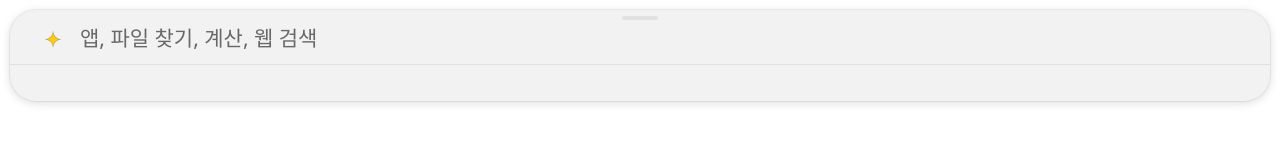
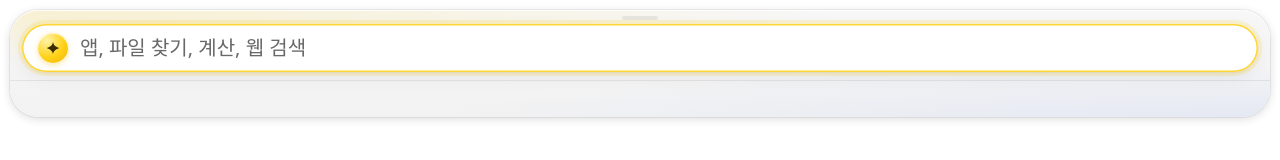
Before and after one commit to lmg6983-dotcom/MagicKey, a plain HTML site: page ui/index.html in a window 1280 px wide. Drawn offline with Linux system fonts and the light colour scheme.

Commit message:
style(ui): 입력칸을 흰 알약으로 되살리고 판은 One UI 떠 있는 아이콘처럼
- 입력칸: 판 위의 흰 알약, 포커스는 옅은 노랑 테두리 + 번짐
- ✦: 노랑 빛이 도는 둥근 단추 (선명한 그림으로)
- 판: 왼쪽 위 노랑 · 오른쪽 아래 하늘빛이 은은히 번진 바탕, 위 가장자리에 빛 한 줄

Co-Authored-By: Claude Opus 5.5 <noreply@anthropic.com>
Claude-Session: https://claude.ai/code/session_017L2HYKu86tV62Z4mLWstGm

```diff
--- a/ui/index.html
+++ b/ui/index.html
@@ -9,7 +9,7 @@
   <div id="magic" class="magic">
     <div class="magic-grip" data-drag title="끌어서 옮기기"><span></span></div>
     <div class="magic-top">
-      <span class="magic-icon" aria-hidden="true" data-drag>✦</span>
+      <span class="magic-icon" aria-hidden="true" data-drag><svg viewBox="0 0 24 24"><path d="M12 2.5c.6 4.7 2.8 6.9 9.5 9.5-6.7 2.6-8.9 4.8-9.5 9.5-.6-4.7-2.8-6.9-9.5-9.5 6.7-2.6 8.9-4.8 9.5-9.5Z"/></svg></span>
       <textarea id="magic-input" class="magic-input" rows="1" placeholder="앱, 파일 찾기, 계산, 웹 검색" spellcheck="false"
         role="combobox" aria-expanded="true" aria-label="매직키 입력 (Shift+Enter 줄 바꿈)" aria-controls="magic-results" aria-autocomplete="list" autofocus></textarea>
       <button id="magic-clear" class="magic-clear" type="button" title="지우기 (Esc)" aria-label="입력 지우기" hidden>✕</button>
--- a/ui/magic.css
+++ b/ui/magic.css
@@ -3,6 +3,11 @@
 :root {
   --surface: #f2f2f2; /* 판 바탕 (One UI 의 회색 바탕) */
   --card: #fff; /* 결과 묶음 카드 */
+  --panel-top: #f7f7f8;
+  --glow-a: rgba(255, 204, 0, 0.16); /* 왼쪽 위 노랑 빛 */
+  --glow-b: rgba(110, 150, 255, 0.10); /* 오른쪽 아래 하늘빛 */
+  --rim: rgba(255, 255, 255, 0.9);
+  --field-line: rgba(0, 0, 0, 0.04);
   --text: #111;
   --muted: #686868;
   --line: #e6e6e6;
@@ -19,8 +24,13 @@
 }
 @media (prefers-color-scheme: dark) {
   :root {
-    --surface: #000;
-    --card: #171717;
+    --surface: #0a0a0b;
+    --card: #1c1c1e;
+    --panel-top: #111113;
+    --glow-a: rgba(255, 204, 0, 0.12);
+    --glow-b: rgba(110, 150, 255, 0.10);
+    --rim: rgba(255, 255, 255, 0.08);
+    --field-line: rgba(255, 255, 255, 0.06);
     --text: #f5f5f5;
     --muted: #a0a0a0;
     --line: rgba(255, 255, 255, 0.14);
@@ -37,19 +47,31 @@
 
 html, body { margin: 0; background: transparent; overflow: hidden; }
 body { font-family: "Pretendard Variable", Pretendard, "Malgun Gothic", system-ui, sans-serif; color: var(--text); }
-.magic { margin: 10px; border-radius: 26px; background: var(--surface); box-shadow: var(--shadow); overflow: hidden; }
+/* 판: One UI 떠 있는 아이콘처럼 — 은은한 노랑 · 하늘빛이 번진 유리 바탕, 위쪽 가장자리에 빛 한 줄 (창 밖 바탕 화면은 비치지 않게 거의 불투명) */
+.magic {
+  margin: 10px; border-radius: 28px; overflow: hidden;
+  background:
+    radial-gradient(120% 90% at 0% 0%, var(--glow-a), transparent 55%),
+    radial-gradient(110% 80% at 100% 100%, var(--glow-b), transparent 60%),
+    linear-gradient(180deg, var(--panel-top), var(--surface));
+  box-shadow: var(--shadow), inset 0 1px 0 var(--rim);
+}
 
 .magic-grip { display: flex; justify-content: center; padding: 6px 0 0; cursor: grab; touch-action: none; }
 .magic-grip:active, .magic-icon:active { cursor: grabbing; }
 .magic-grip span { width: 36px; height: 4px; border-radius: 4px; background: var(--sep); transition: background 0.15s; }
 .magic-grip:hover span { background: var(--muted); }
 
-.magic-top { display: flex; align-items: flex-start; gap: 12px; padding: 4px 28px 10px 28px; }
-.magic-top .magic-icon { flex: none; width: 30px; text-align: center; } /* ✦ 는 결과 줄 아이콘 칸(34px) 가운데, 입력 글자는 결과 제목과 같은 세로선에 */ /* ✦ · × 가 결과 줄 안 아이콘 · 단추와 같은 세로선(판 안쪽 28px)에 */
-.magic-icon { font-size: 21px; line-height: 1.45; color: var(--brand); -webkit-text-stroke: 0.5px rgba(0, 0, 0, 0.3); cursor: grab; }
-.magic-input { flex: 1; min-width: 0; display: block; height: 29px; max-height: 174px; padding: 0; border: 0; outline: none; resize: none; overflow-y: auto; background: transparent; color: var(--text); font: inherit; font-size: 21px; font-weight: 500; line-height: 1.45; caret-color: #e0a800; }
+/* 입력칸: 판 위의 흰 알약 (여러 줄이 되면 둥근 사각으로 늘어난다) — 안의 ✦ · 글자는 결과 줄 아이콘 · 제목과 같은 세로선 */
+.magic-top { display: flex; align-items: flex-start; gap: 12px; margin: 4px 12px 8px; padding: 9px 12px 9px 16px; border-radius: 24px; background: var(--card); box-shadow: 0 1px 2px rgba(0, 0, 0, 0.05), 0 6px 18px rgba(0, 0, 0, 0.06), inset 0 0 0 1px var(--field-line); transition: box-shadow 0.15s ease-out; }
+.magic-top:focus-within { box-shadow: 0 1px 2px rgba(0, 0, 0, 0.05), 0 6px 18px rgba(0, 0, 0, 0.06), inset 0 0 0 1.5px color-mix(in srgb, var(--brand) 80%, transparent), 0 0 0 4px color-mix(in srgb, var(--brand) 16%, transparent); }
+.magic-top .magic-icon svg { width: 16px; height: 16px; fill: #3a2c00; }
+/* ✦ 는 노랑 빛이 도는 둥근 단추 모양 (결과 줄 아이콘 칸 30px 과 같은 크기) */
+.magic-top .magic-icon { flex: none; display: grid; place-items: center; width: 30px; height: 30px; border-radius: 50%; background: radial-gradient(circle at 30% 25%, #fff3a6, #ffd21a 55%, #f2b600); box-shadow: 0 2px 6px rgba(242, 182, 0, 0.35), inset 0 1px 0 rgba(255, 255, 255, 0.7); color: #3a2c00; font-size: 15px; line-height: 1; -webkit-text-stroke: 0; }
+.magic-icon { cursor: grab; }
+.magic-input { flex: 1; min-width: 0; display: block; height: 30px; max-height: 174px; padding: 0; border: 0; outline: none; resize: none; overflow-y: auto; background: transparent; color: var(--text); font: inherit; font-size: 20px; font-weight: 500; line-height: 30px; caret-color: #e0a800; }
 .magic-input::placeholder { color: var(--muted); }
-.magic-clear { flex: none; width: 24px; height: 24px; margin-top: 2.5px; border: 0; border-radius: 50%; background: var(--fill-tab); color: var(--muted); font-size: 12px; cursor: pointer; }
+.magic-clear { flex: none; width: 26px; height: 26px; margin-top: 2px; border: 0; border-radius: 50%; background: var(--fill-tab); color: var(--muted); font-size: 12px; cursor: pointer; }
 .magic-clear:hover { color: var(--text); }
 .magic-note.action { color: var(--text); cursor: pointer; }
 .magic-note.action:hover { text-decoration: underline; }
```
